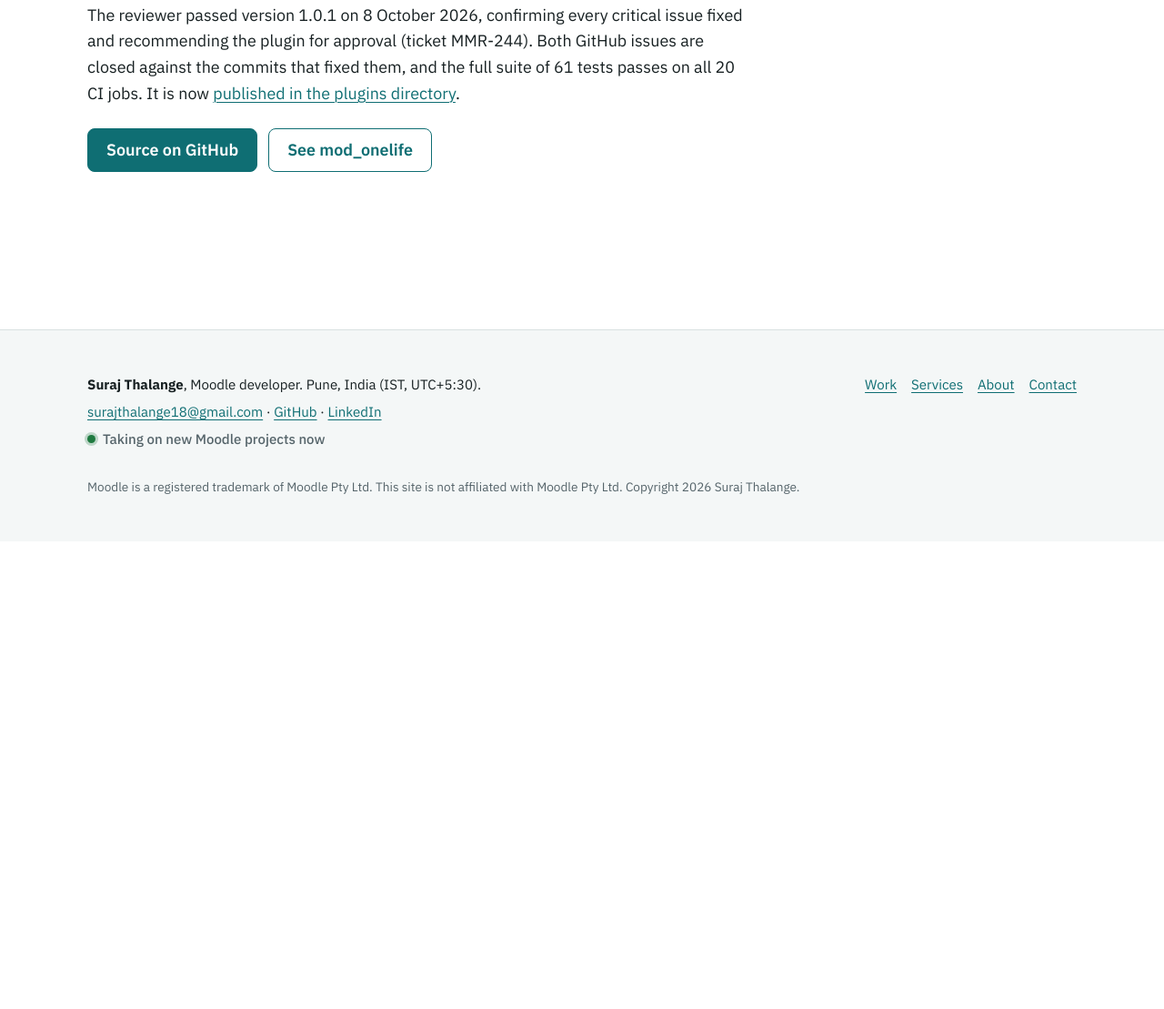
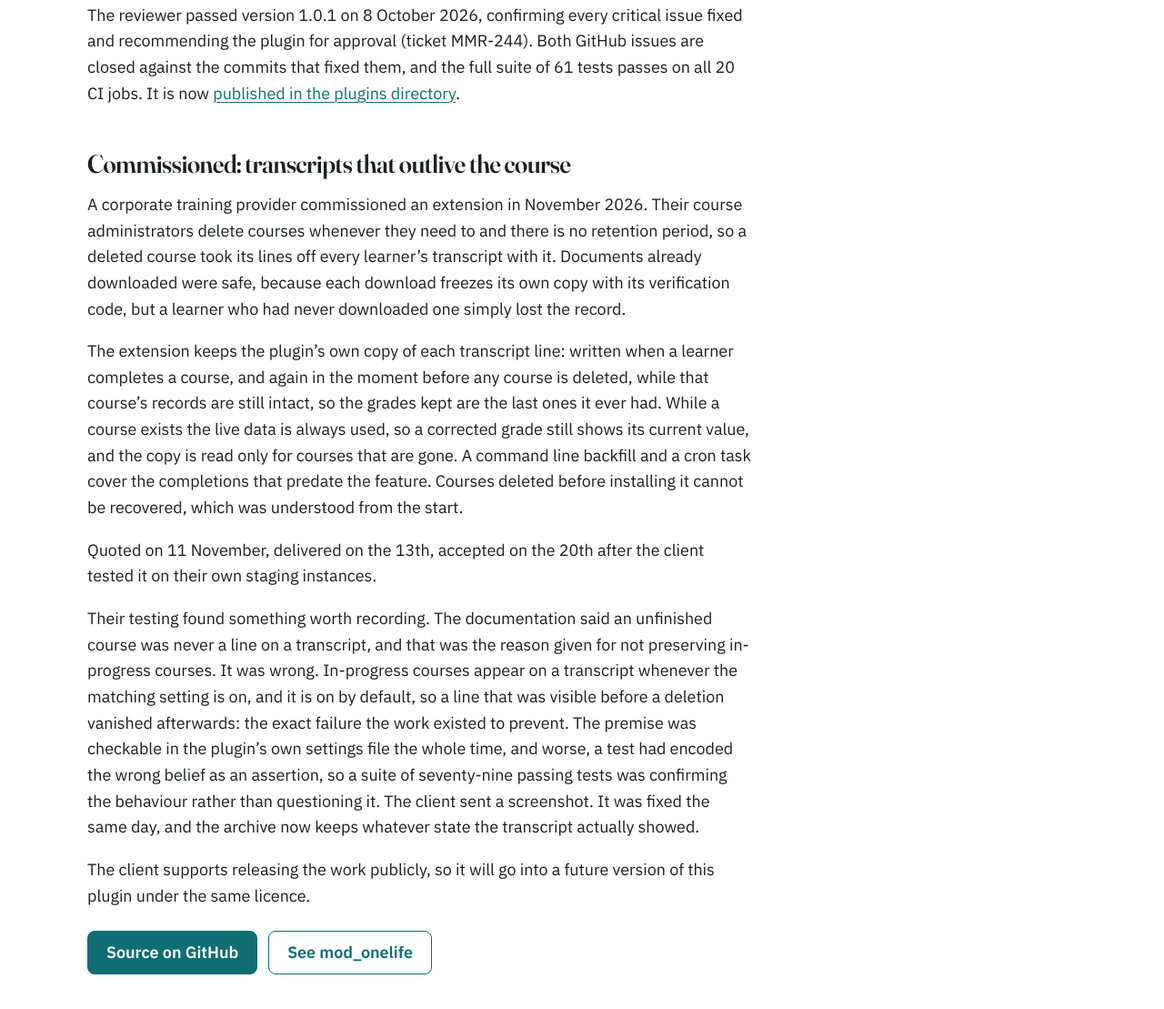
Before and after one commit to surajthalange/surajthalange.github.io, a plain HTML site: page work/report-transcript/index.html in a window 1280 px wide. Shown: the part 3907-5016 px from the top of the page at 91% size. Before the commit the page ends 4502 px from the top, so only its background shows below. Drawn offline with Linux system fonts and the light colour scheme.

```diff
--- a/work/report-transcript/index.html
+++ b/work/report-transcript/index.html
@@ -288,6 +288,13 @@
       <h2>Status</h2>
       <p>The reviewer passed version 1.0.1 on 8 October 2026, confirming every critical issue fixed and recommending the plugin for approval (ticket MMR-244). Both GitHub issues are closed against the commits that fixed them, and the full suite of 61 tests passes on all 20 CI jobs. It is now <a href="https://marketplace.moodle.com/plugins/4184">published in the plugins directory</a>.</p>
 
+      <h2>Commissioned: transcripts that outlive the course</h2>
+      <p>A corporate training provider commissioned an extension in November 2026. Their course administrators delete courses whenever they need to and there is no retention period, so a deleted course took its lines off every learner’s transcript with it. Documents already downloaded were safe, because each download freezes its own copy with its verification code, but a learner who had never downloaded one simply lost the record.</p>
+      <p>The extension keeps the plugin’s own copy of each transcript line: written when a learner completes a course, and again in the moment before any course is deleted, while that course’s records are still intact, so the grades kept are the last ones it ever had. While a course exists the live data is always used, so a corrected grade still shows its current value, and the copy is read only for courses that are gone. A command line backfill and a cron task cover the completions that predate the feature. Courses deleted before installing it cannot be recovered, which was understood from the start.</p>
+      <p>Quoted on 11 November, delivered on the 13th, accepted on the 20th after the client tested it on their own staging instances.</p>
+      <p>Their testing found something worth recording. The documentation said an unfinished course was never a line on a transcript, and that was the reason given for not preserving in-progress courses. It was wrong. In-progress courses appear on a transcript whenever the matching setting is on, and it is on by default, so a line that was visible before a deletion vanished afterwards: the exact failure the work existed to prevent. The premise was checkable in the plugin’s own settings file the whole time, and worse, a test had encoded the wrong belief as an assertion, so a suite of seventy-nine passing tests was confirming the behaviour rather than questioning it. The client sent a screenshot. It was fixed the same day, and the archive now keeps whatever state the transcript actually showed.</p>
+      <p>The client supports releasing the work publicly, so it will go into a future version of this plugin under the same licence.</p>
+
       <div class="btn-row">
         <a class="btn" href="https://github.com/surajthalange/moodle-report_transcript">Source on GitHub</a>
         <a class="btn btn-secondary" href="/work/mod-onelife/">See mod_onelife</a>
```
